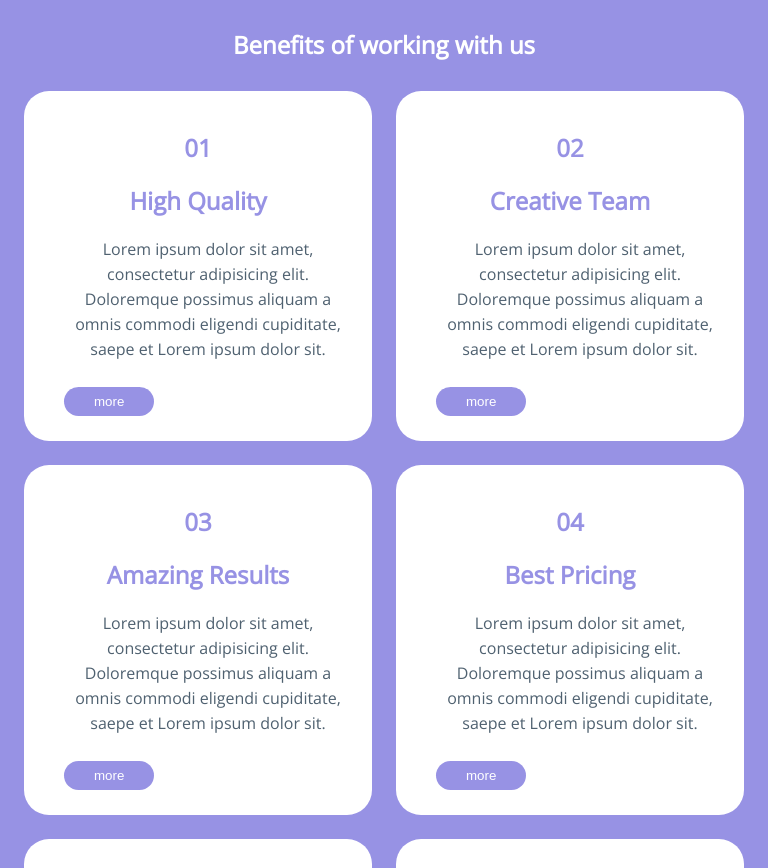
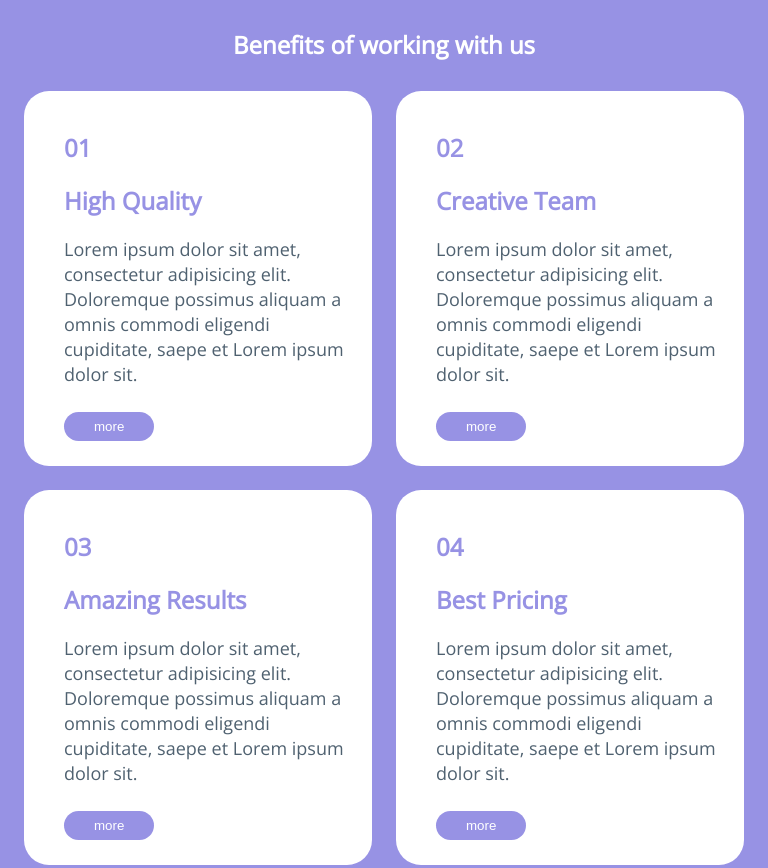
Before and after one commit to fabiomazzilli85/htmlcss-responsive-layout, a plain HTML site: page index.html in a window 768 px wide. Shown: the part 2660-3528 px from the top of the page. Drawn offline with nearby package versions, Linux system fonts and the light colour scheme.

Commit message:
Media Query alla classe "subtitle": font-size e line-height aumentati su tablet.

```diff
--- a/app.css
+++ b/app.css
@@ -78,8 +78,6 @@ body {
 @media (min-width: 750px) and (max-width: 1050px) {
 	.col-md-6 {
 		width: calc(6 * 100% / 12);
-		.subtitle {text-align: center};
-		.purple-text {text-align: center;};
 	}
 }
 
@@ -208,6 +206,12 @@ body {
 	margin-bottom: 20px;
 }
 
+@media (max-width: 	<576px) {
+	.text-testimonial {
+	  font-size: 20px;
+	}
+  }
+
 .padding-testimonial {
 	padding: 30px;
 }
@@ -314,6 +318,14 @@ body {
 	line-height: 25px;
 }
 
+@media (max-width: 768px) {
+	.subtitle {
+	  font-size: 18px;
+	  line-height: 25px;
+	}
+  }
+
+
 .button-purple {
 	margin-top: 20px;
 	background-color: var(--lilac);
```
